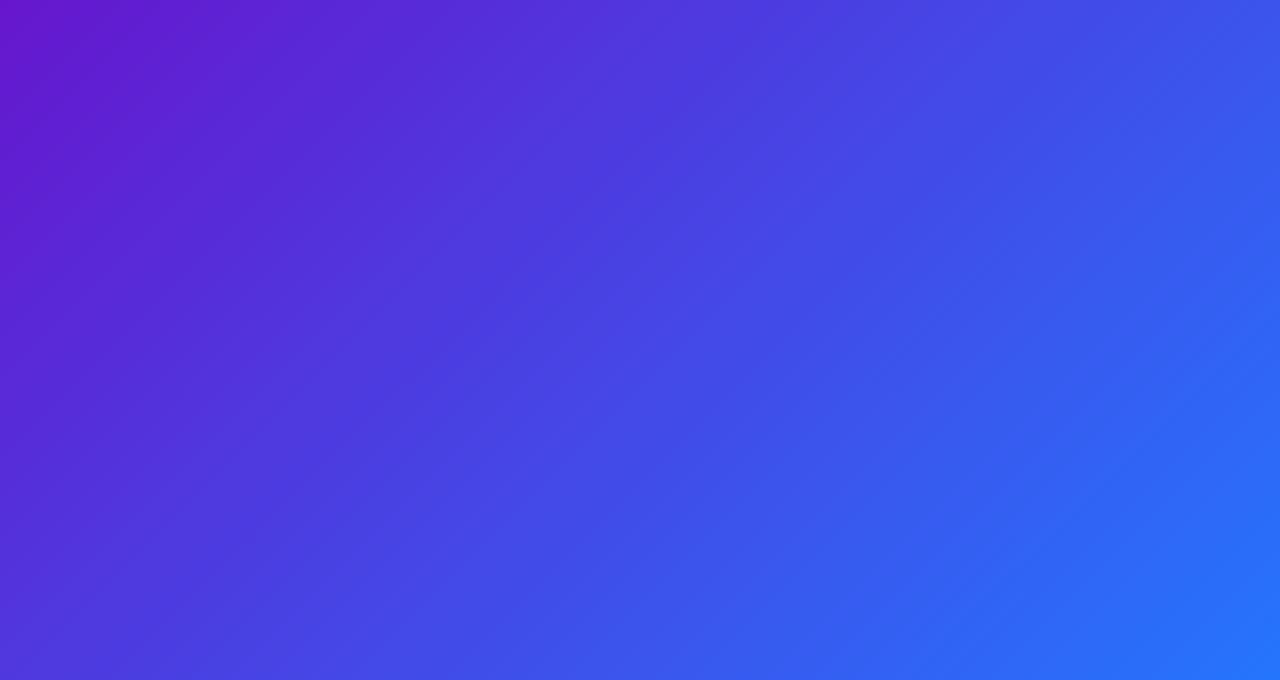
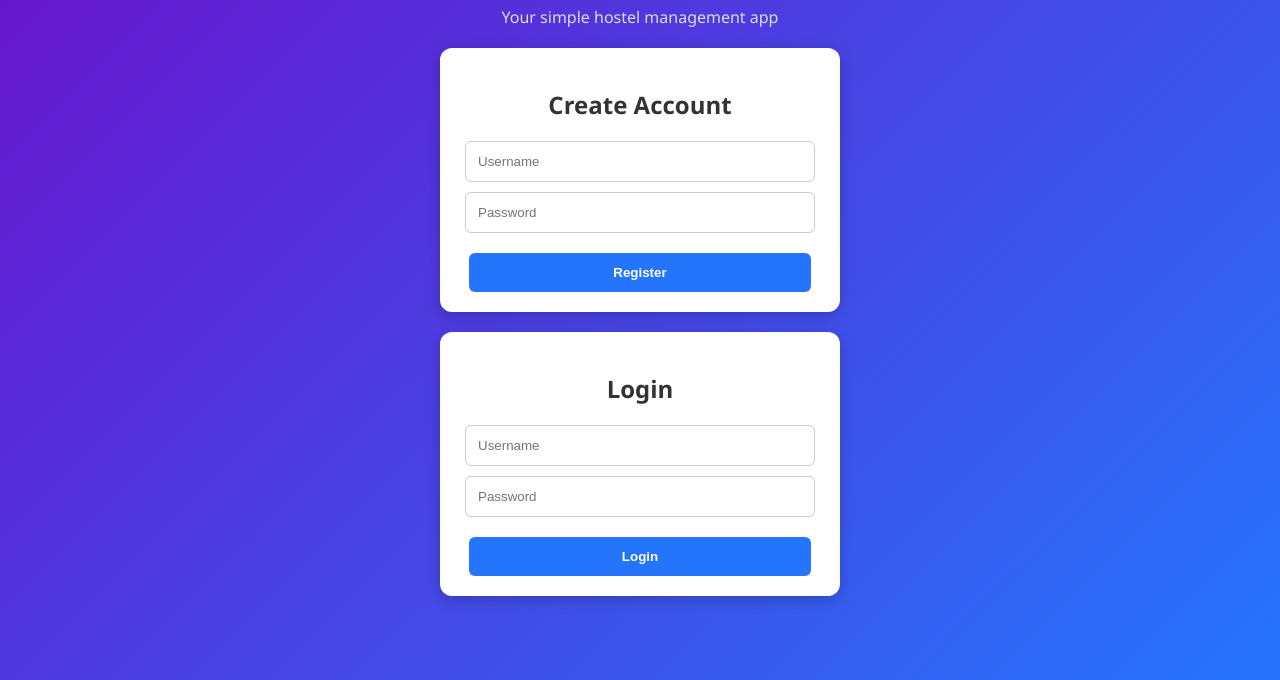
Before and after one commit to Premkmj/hostelmate-app, a plain HTML site: page frontend/index.html in a window 1280 px wide. Shown: the part 120-800 px from the top of the page. Drawn offline with Linux system fonts and the light colour scheme.

Commit message:
Update index.html

```diff
--- a/frontend/index.html
+++ b/frontend/index.html
@@ -1 +1,39 @@
-<!DOCTYPE html><html><head><title>Hostelmate</title><link rel='stylesheet' href='css/style.css'></head><body><h1>Hostelmate App</h1><script src='js/app.js'></script></body></html>
+<!DOCTYPE html>
+<html lang="en">
+<head>
+  <meta charset="UTF-8">
+  <meta name="viewport" content="width=device-width, initial-scale=1.0">
+  <title>Hostelmate</title>
+  <link rel="stylesheet" href="css/style.css">
+</head>
+<body>
+  <div class="container">
+    <h1>🏠 Hostelmate</h1>
+    <p class="subtitle">Your simple hostel management app</p>
+
+    <!-- Register Form -->
+    <div class="card">
+      <h2>Create Account</h2>
+      <form id="registerForm">
+        <input type="text" id="regUsername" placeholder="Username" required>
+        <input type="password" id="regPassword" placeholder="Password" required>
+        <button type="submit">Register</button>
+      </form>
+    </div>
+
+    <!-- Login Form -->
+    <div class="card">
+      <h2>Login</h2>
+      <form id="loginForm">
+        <input type="text" id="logUsername" placeholder="Username" required>
+        <input type="password" id="logPassword" placeholder="Password" required>
+        <button type="submit">Login</button>
+      </form>
+    </div>
+
+    <div id="response"></div>
+  </div>
+
+  <script src="js/app.js"></script>
+</body>
+</html>
```
